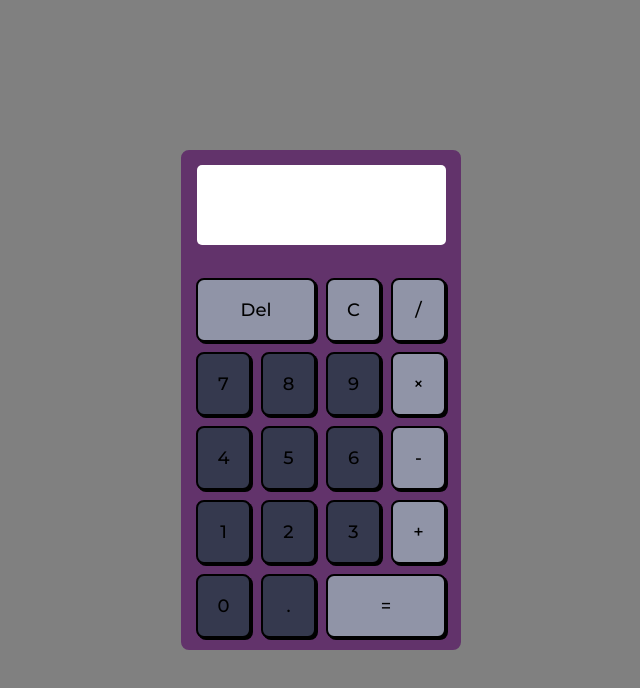
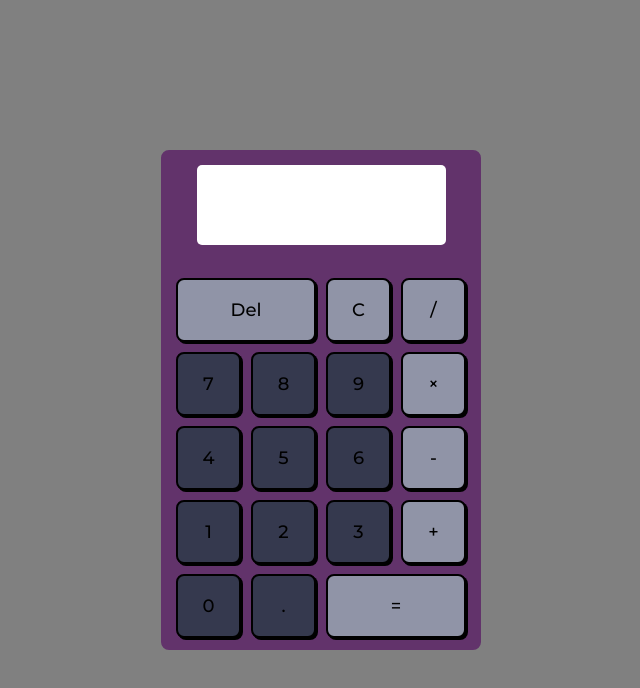
Before and after one commit to Phusse/My-React-App, a React (Create React App) app: page / in a window 1280 px wide. Shown: the top 688 px of the page, without its empty margins (319-959 px from the left). Built offline with nearby package versions, Linux system fonts and the light colour scheme.

Commit message:
1 file modified

```diff
--- a/style.css
+++ b/style.css
@@ -22,7 +22,7 @@ p{
   position: absolute;
   transform: translate(-50%, -50%);
   margin: 0 auto;
-  width: 260px;
+  width: 300px;
   height: 60vh;
   text-align: center;
   border: 10px solid #62336b;
```
